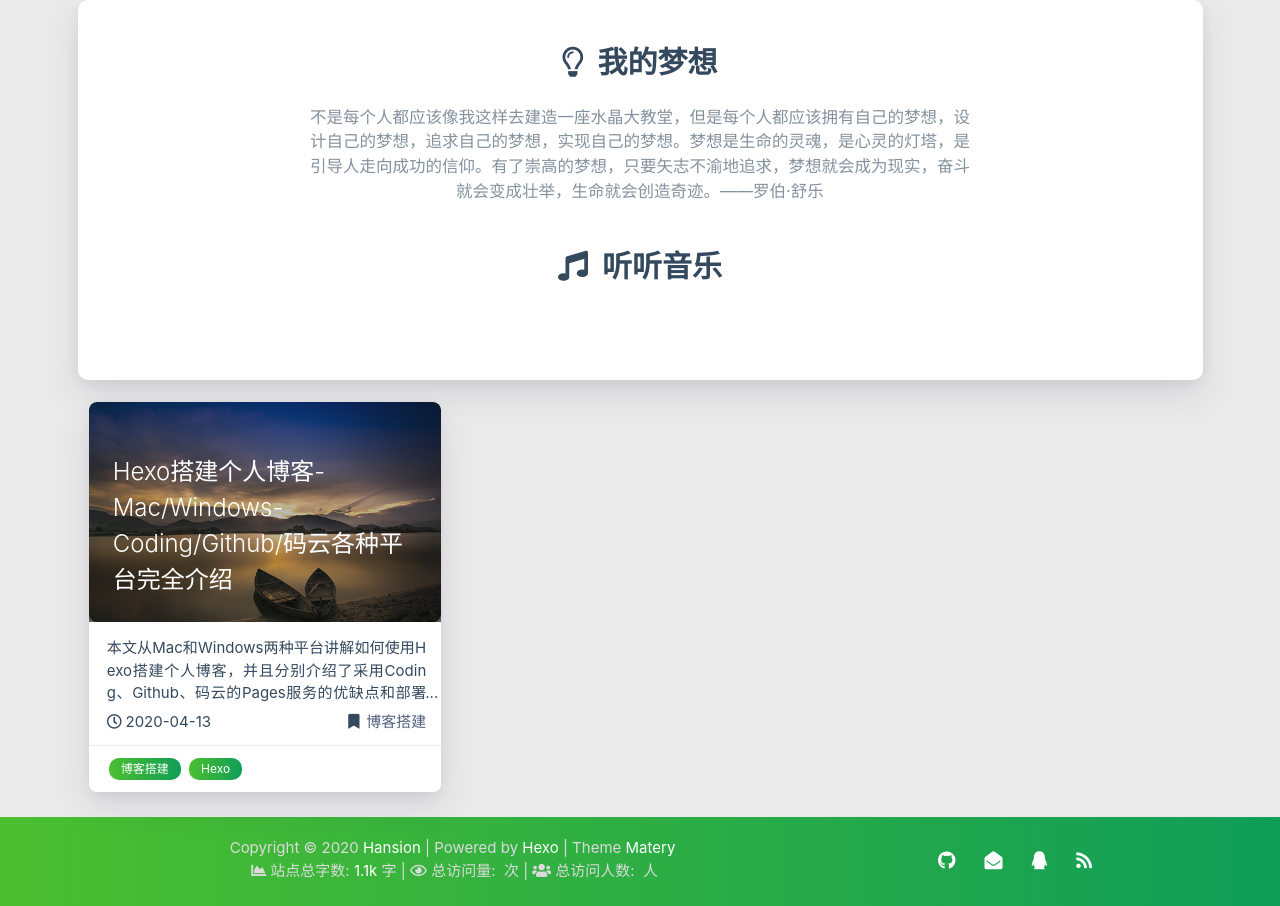
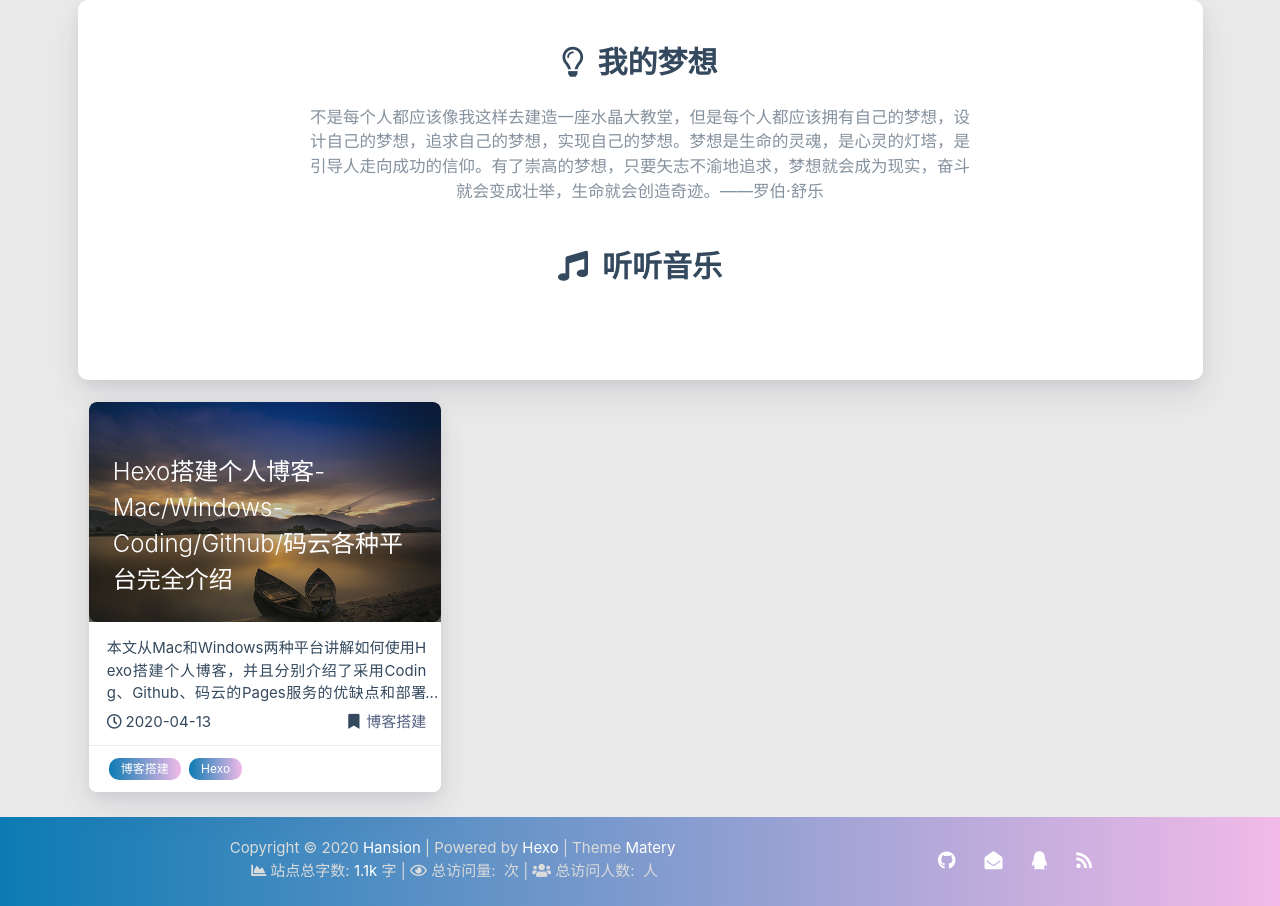
Before and after one commit to hansionit/blog, a plain HTML site: page index.html in a window 1280 px wide. Shown: the part 818-1724 px from the top of the page. Drawn offline with nearby package versions, Linux system fonts and the light colour scheme; some packages are replaced by stand-ins of ours; a script that the page names is missing.

Commit message:
Site updated: 2020-04-13 13:55:52

```diff
--- a/css/matery.css
+++ b/css/matery.css
@@ -250,7 +250,7 @@ mark {
 }
 
 .bg-color {
-    background-image: linear-gradient(to right, #4cbf30 0%, #0f9d58 100%);
+    background-image: linear-gradient(to right, #0C7BB3 0%, #F2BAE8 100%);
 }
 
 .text-color {
```
